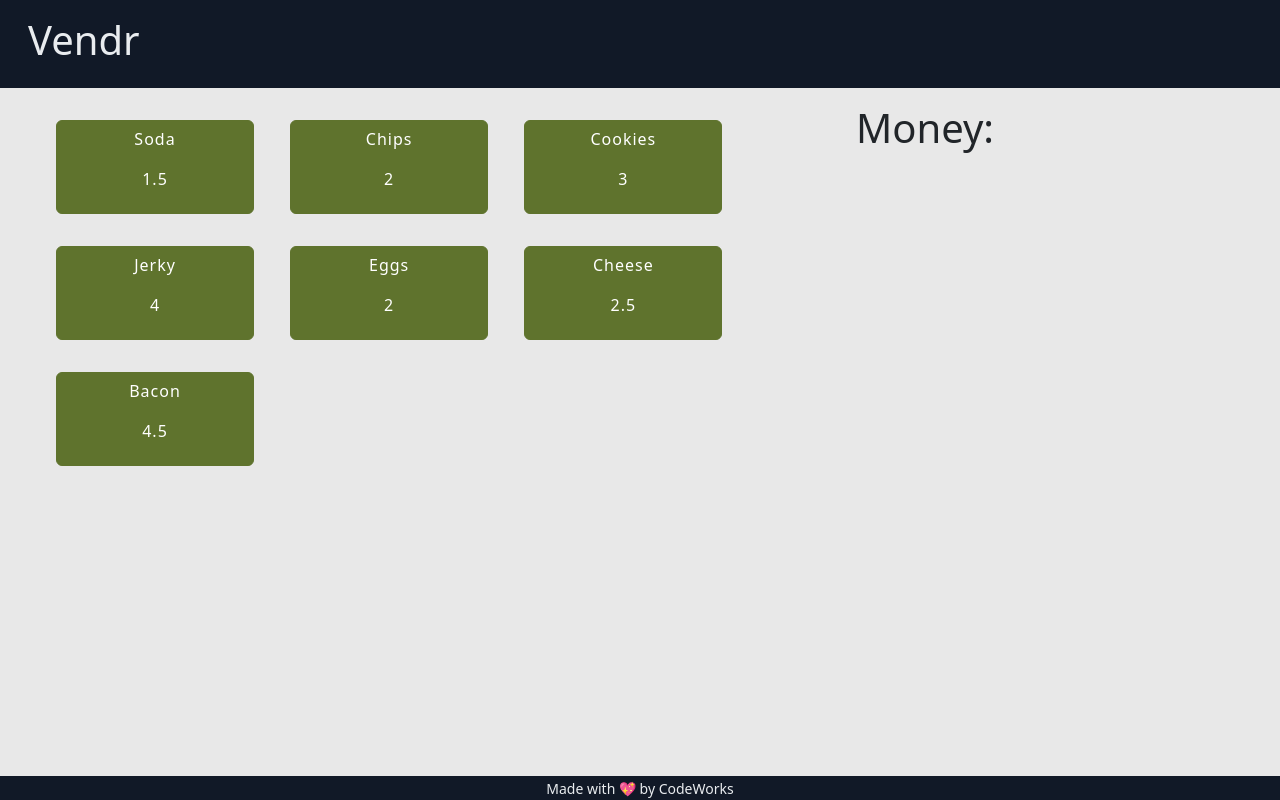
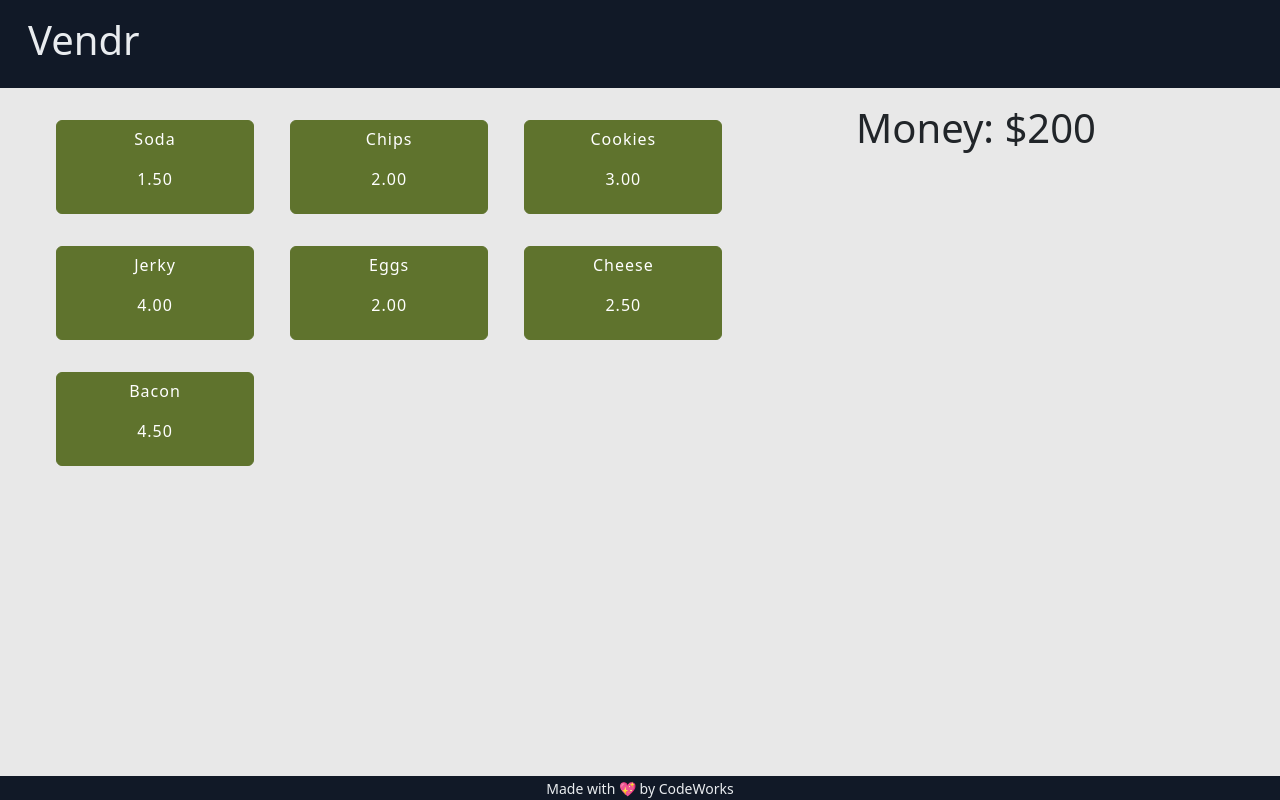
Before and after one commit to Jeromeo2077/vendr, a website with bundled scripts: page index.html in a window 1280 px wide. Built offline with nearby package versions, Linux system fonts and the light colour scheme; a script that the page names is missing.

Commit message:
Updated so that snacks displayed prices with any trailing zeros in the array

```diff
--- a/app/models/Snacks.js
+++ b/app/models/Snacks.js
@@ -11,7 +11,7 @@ export class Snack {
 
   get HTMLSnackButtonTemplate() {
     return `
-      <button class="btn btn-success m-3 snackButton"><p>${this.name}</p><p>${this.price}</p></button>
+      <button class="btn btn-success m-3 snackButton"><p>${this.name}</p><p>${this.price.toFixed(2)}</p></button>
         `
   }
 
--- a/index.html
+++ b/index.html
@@ -36,7 +36,7 @@
       </div>
 
       <div class="col-4">
-        <h1 id="money">Money: </h1>
+        <h1 id="money">Money: $200 </h1>
       </div>
     </section>
 
```
